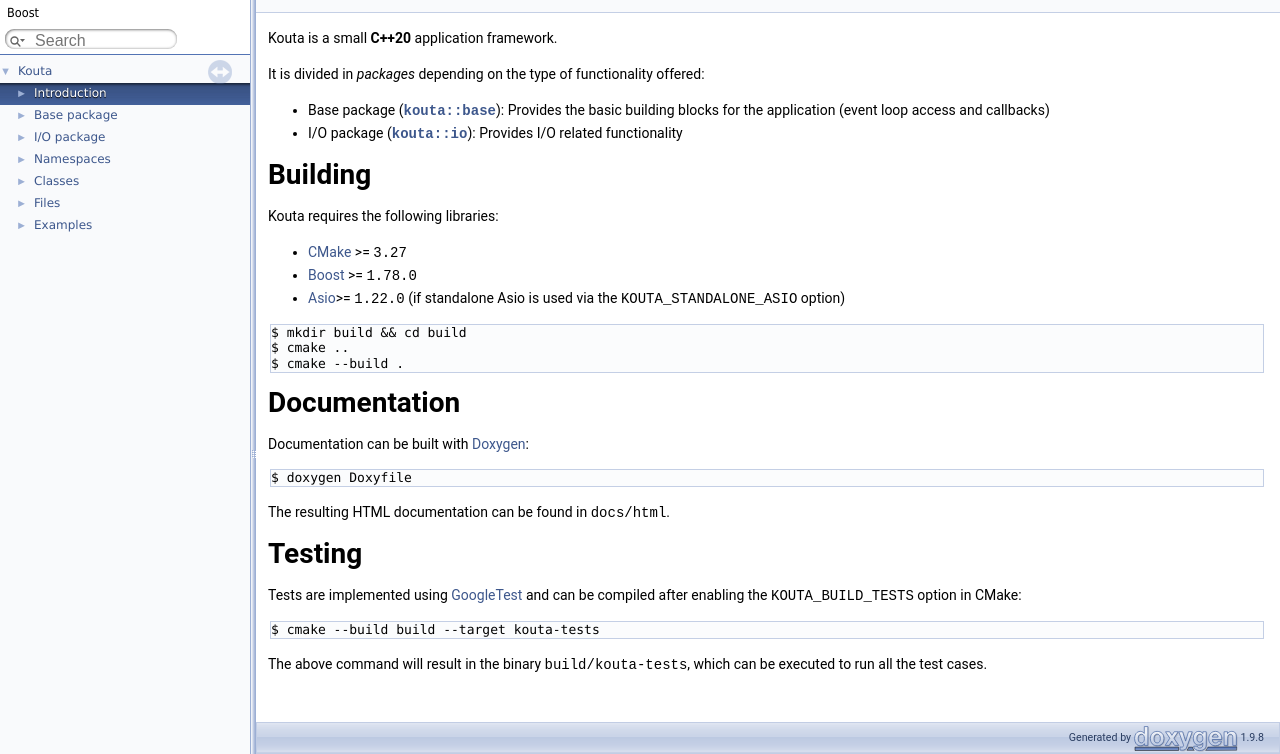
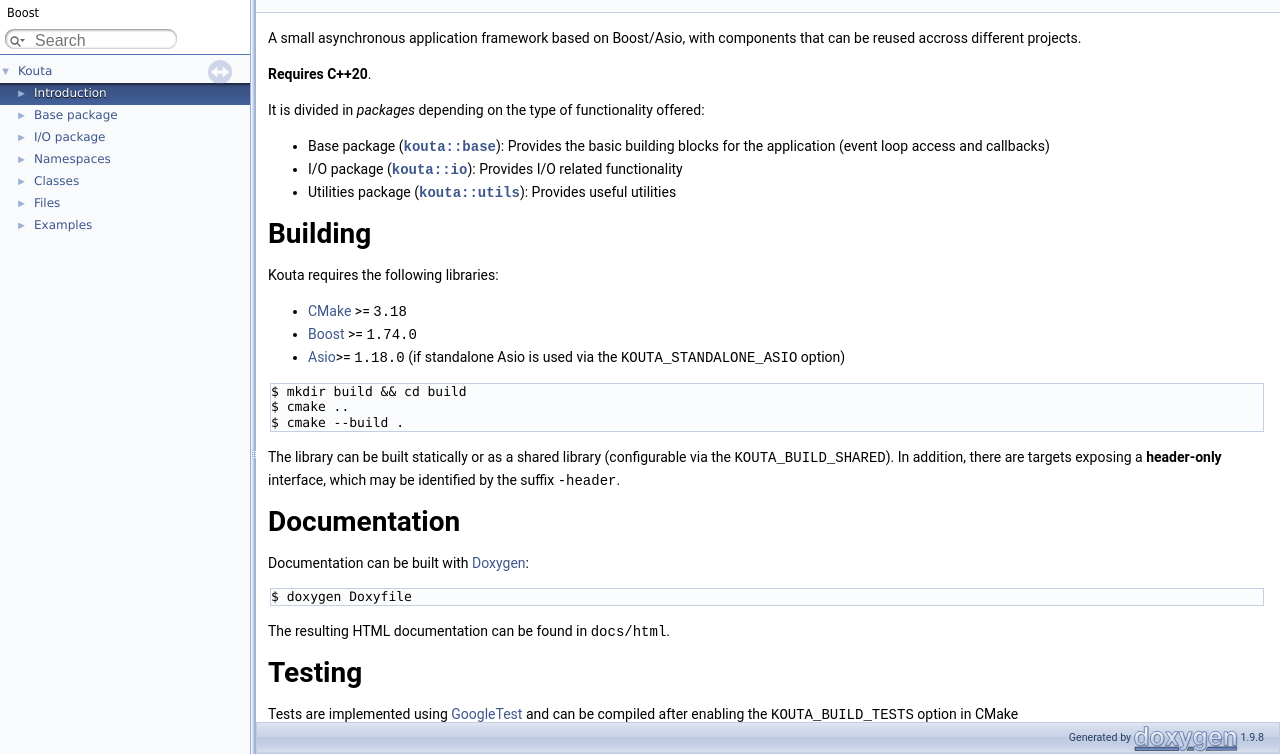
Before and after one commit to rmed/kouta, a plain HTML site: page md_docs_2introduction.html in a window 1280 px wide. Shown: the part 46-800 px from the top of the page. Drawn offline with Linux system fonts and the light colour scheme.

Commit message:
Deploying to gh-pages from @ rmed/kouta@2eb53f1a755d911fb632f08fb4870467df814795 🚀

```diff
--- a/md_docs_2introduction.html
+++ b/md_docs_2introduction.html
@@ -100,33 +100,40 @@ $(document).ready(function(){initNavTree('md_docs_2introduction.html',''); initR
   <div class="headertitle"><div class="title">Introduction</div></div>
 </div><!--header-->
 <div class="contents">
-<div class="textblock"><p><a class="anchor" id="autotoc_md0"></a> Kouta is a small <b>C++20</b> application framework.</p>
+<div class="textblock"><p><a class="anchor" id="autotoc_md0"></a> A small asynchronous application framework based on Boost/Asio, with components that can be reused accross different projects.</p>
+<p><b>Requires C++20</b>.</p>
 <p>It is divided in <em>packages</em> depending on the type of functionality offered:</p>
 <ul>
 <li>Base package (<code><a class="el" href="namespacekouta_1_1base.html">kouta::base</a></code>): Provides the basic building blocks for the application (event loop access and callbacks)</li>
 <li>I/O package (<code><a class="el" href="namespacekouta_1_1io.html">kouta::io</a></code>): Provides I/O related functionality</li>
+<li>Utilities package (<code><a class="el" href="namespacekouta_1_1utils.html">kouta::utils</a></code>): Provides useful utilities</li>
 </ul>
 <h1><a class="anchor" id="autotoc_md1"></a>
 Building</h1>
 <p>Kouta requires the following libraries:</p>
 <ul>
-<li><a href="https://cmake.org/">CMake</a> &gt;= <code>3.27</code></li>
-<li><a href="https://www.boost.org/">Boost</a> &gt;= <code>1.78.0</code></li>
-<li><a href="https://think-async.com/Asio">Asio</a>&gt;= <code>1.22.0</code> (if standalone Asio is used via the <code>KOUTA_STANDALONE_ASIO</code> option)</li>
+<li><a href="https://cmake.org/">CMake</a> &gt;= <code>3.18</code></li>
+<li><a href="https://www.boost.org/">Boost</a> &gt;= <code>1.74.0</code></li>
+<li><a href="https://think-async.com/Asio">Asio</a>&gt;= <code>1.18.0</code> (if standalone Asio is used via the <code>KOUTA_STANDALONE_ASIO</code> option)</li>
 </ul>
 <div class="fragment"><div class="line">$ mkdir build &amp;&amp; cd build</div>
 <div class="line">$ cmake ..</div>
 <div class="line">$ cmake --build .</div>
-</div><!-- fragment --><h1><a class="anchor" id="autotoc_md2"></a>
+</div><!-- fragment --><p>The library can be built statically or as a shared library (configurable via the <code>KOUTA_BUILD_SHARED</code>). In addition, there are targets exposing a <b>header-only</b> interface, which may be identified by the suffix <code>-header</code>.</p>
+<h1><a class="anchor" id="autotoc_md2"></a>
 Documentation</h1>
 <p>Documentation can be built with <a href="https://www.doxygen.nl/">Doxygen</a>:</p>
 <div class="fragment"><div class="line">$ doxygen Doxyfile</div>
 </div><!-- fragment --><p>The resulting HTML documentation can be found in <code>docs/html</code>.</p>
 <h1><a class="anchor" id="autotoc_md3"></a>
 Testing</h1>
-<p>Tests are implemented using <a href="https://github.com/google/googletest">GoogleTest</a> and can be compiled after enabling the <code>KOUTA_BUILD_TESTS</code> option in CMake:</p>
-<div class="fragment"><div class="line">$ cmake --build build --target kouta-tests</div>
-</div><!-- fragment --><p>The above command will result in the binary <code>build/kouta-tests</code>, which can be executed to run all the test cases. </p>
+<p>Tests are implemented using <a href="https://github.com/google/googletest">GoogleTest</a> and can be compiled after enabling the <code>KOUTA_BUILD_TESTS</code> option in CMake</p>
+<div class="fragment"><div class="line"># Static/Shared library version</div>
+<div class="line">$ cmake --build build --target kouta-tests</div>
+<div class="line"> </div>
+<div class="line"># Header-only version</div>
+<div class="line">$ cmake --build build --target kouta-tests-header</div>
+</div><!-- fragment --><p>The above command will result in the binaries <code>build/tests/kouta-tests</code> and <code>build/tests/kouta-tests-header</code> respectively, which can be executed to run all the test cases. </p>
 </div></div><!-- contents -->
 </div><!-- PageDoc -->
 </div><!-- doc-content -->
```
